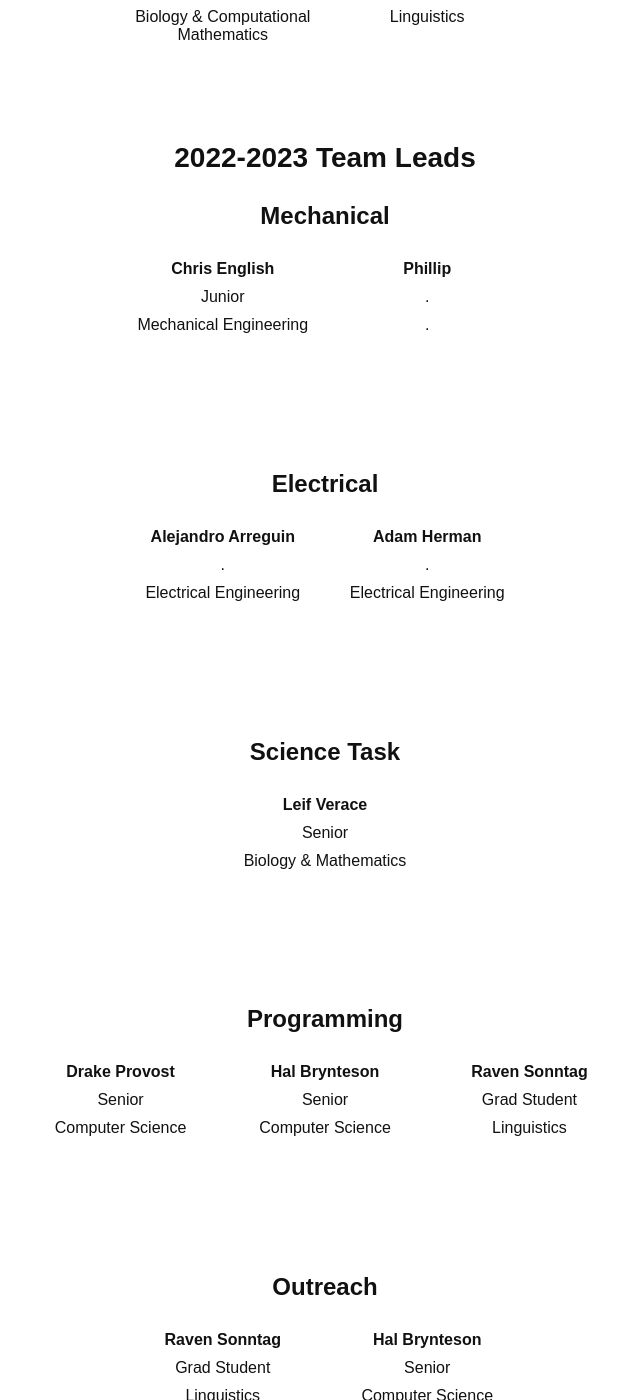
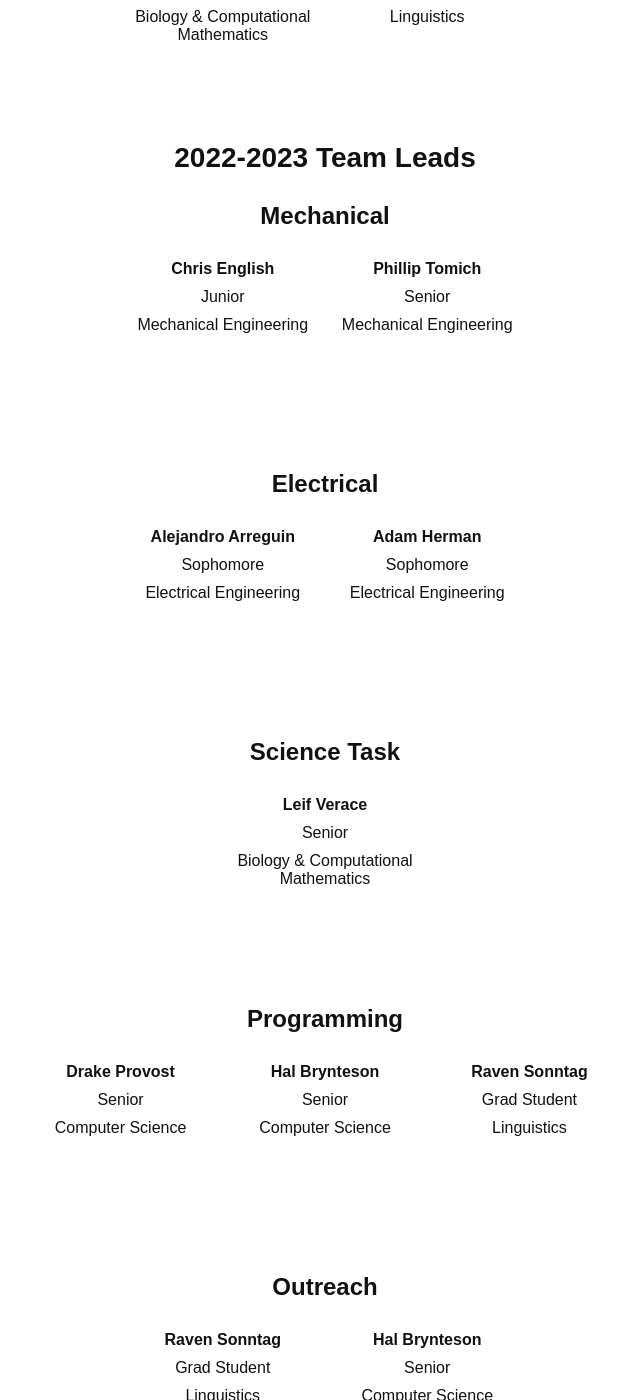
Before and after one commit to NIURoverTeam/niurover-website, a Jekyll site: the page built from _about/leadership.md, in a window 1280 px wide and 1400 px high, scrolled down 578 px. Shown: the whole window, without its empty margins (315-955 px from the left). Built offline with Jekyll 4.4.1, drawn with Linux system fonts in a browser that asks for light colours.

Commit message:
All majors and years!

```diff
--- a/_about/leadership.md
+++ b/_about/leadership.md
@@ -35,24 +35,24 @@ liprofile: true
 * **Chris English**
   * Junior
   * Mechanical Engineering
-* **Phillip**
-  * .
-  * .
+* **Phillip Tomich**
+  * Senior
+  * Mechanical Engineering
 
 
 ## Electrical
 * **Alejandro Arreguin**
-  * .
+  * Sophomore
   * Electrical Engineering
 * **Adam Herman**
-  * .
+  * Sophomore
   * Electrical Engineering
 
 
 ## Science Task
 * **Leif Verace**
   * Senior
-  * Biology & Mathematics
+  * Biology & Computational Mathematics
 
 
 ## Programming
```
